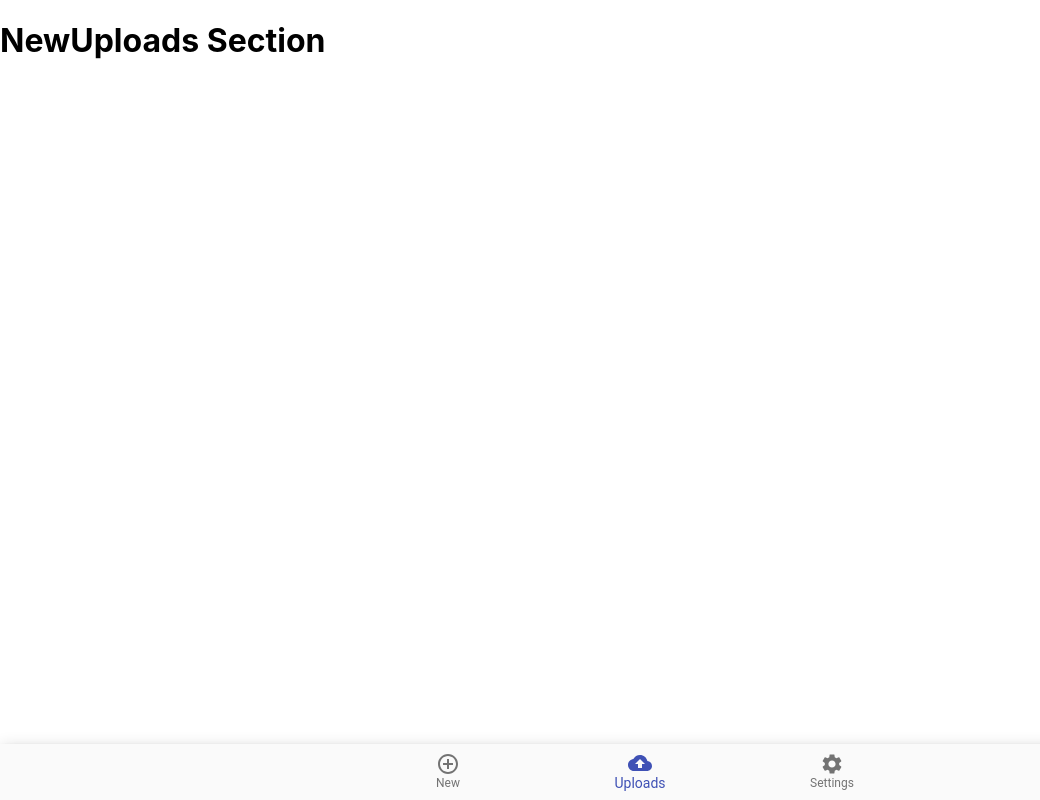
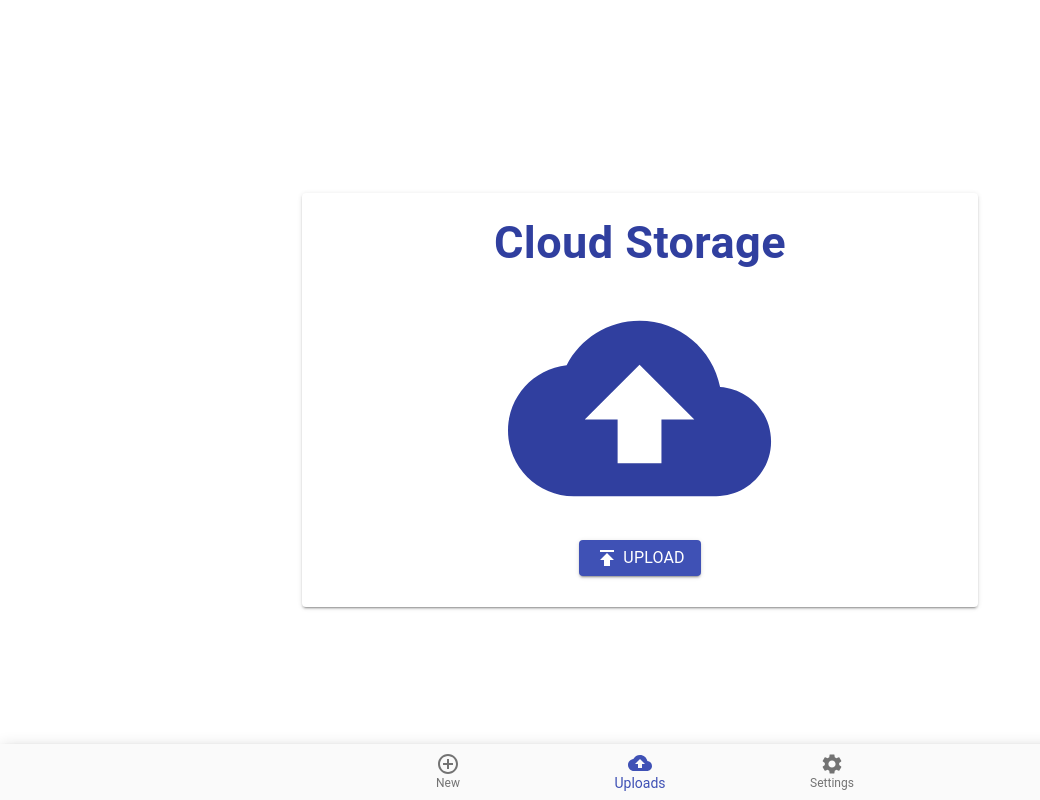
Before and after one commit to vishwa-jith/CloudStorage, a React (Create React App) app: page /newUpload in a window 1280 px wide. Shown: the whole page, without its empty margins (0-1040 px from the left). Built offline with nearby package versions, Linux system fonts and the light colour scheme.

Commit message:
Add New Upload UI

```diff
--- a/src/pages/NewUploads/newuploads.container.jsx
+++ b/src/pages/NewUploads/newuploads.container.jsx
@@ -1,9 +1,20 @@
-import React from "react";
+import React, { useState } from "react";
 import NewUploadsView from "./newuploads.view";
 const Uploads = () => {
+  const [files, setFiles] = useState(null);
+  const handleFileChange = (event) => {
+    setFiles(event.target.files);
+  };
+  const handleCancel = () => {
+    setFiles(null);
+  };
   return (
     <>
-      <NewUploadsView />
+      <NewUploadsView
+        files={files}
+        handleFileChange={handleFileChange}
+        handleCancel={handleCancel}
+      />
     </>
   );
 };
--- a/src/pages/NewUploads/newuploads.view.jsx
+++ b/src/pages/NewUploads/newuploads.view.jsx
@@ -1,9 +1,130 @@
 import React from "react";
-const NewUploadsView = () => {
+import CloudUploadIcon from "@material-ui/icons/CloudUpload";
+import { makeStyles, createStyles } from "@material-ui/core/styles";
+import {
+  Grid,
+  Typography,
+  Paper,
+  Box,
+  Button,
+  ButtonGroup,
+} from "@material-ui/core";
+import PublishIcon from "@material-ui/icons/Publish";
+import DoneIcon from "@material-ui/icons/Done";
+import CloseIcon from "@material-ui/icons/Close";
+const useStyles = makeStyles((theme) =>
+  createStyles({
+    root: {
+      display: "flex",
+      color: theme.palette.primary.dark,
+      width: "100%",
+      height: "100vh",
+      alignItems: "center",
+    },
+    rootFont: {
+      color: theme.palette.primary.dark,
+      fontSize:
+        "calc( 30px + ( 50 - 30 ) * (( 100vw - 300px ) / ( 1600 - 300 )))",
+      fontWeight: "bold",
+    },
+    font: {
+      color: theme.palette.primary.dark,
+      fontSize:
+        "calc( 150px + ( 300 - 150 ) * (( 100vw - 300px ) / ( 1600 - 300 )))",
+    },
+    margin: {
+      marginBottom: "15px",
+    },
+    input: {
+      display: "none",
+    },
+    greencolor: {
+      color: theme.palette.success.main,
+      borderColor: theme.palette.success.main,
+    },
+    redcolor: {
+      color: theme.palette.error.main,
+      borderColor: theme.palette.error.main,
+    },
+  })
+);
+const NewUploadsView = ({ files, handleFileChange, handleCancel }) => {
+  const classes = useStyles();
   return (
-    <>
-      <h1>NewUploads Section</h1>
-    </>
+    <div className={classes.root}>
+      <Grid
+        container
+        justify="center"
+        alignItems="center"
+        flexDirection="column"
+      >
+        <Grid item container justify="center" alignItems="center" xs={12}>
+          <Paper elevation={2}>
+            <Box py={2}>
+              <Grid container justify="center" alignItems="center">
+                <Grid container justify="center" alignItems="center">
+                  <Typography className={classes.rootFont}>
+                    Cloud Storage
+                  </Typography>
+                </Grid>
+                <Grid container justify="center" alignItems="center">
+                  <CloudUploadIcon className={classes.font} />
+                </Grid>
+                <form>
+                  <Grid container justify="center" alignItems="center">
+                    {files ? (
+                      <>
+                        <ButtonGroup variant="outlined">
+                          <Button
+                            type="submit"
+                            size="large"
+                            className={classes.greencolor}
+                          >
+                            <DoneIcon />
+                          </Button>
+                          <Button
+                            size="large"
+                            className={classes.redcolor}
+                            onClick={handleCancel}
+                          >
+                            <CloseIcon />
+                          </Button>
+                        </ButtonGroup>
+                      </>
+                    ) : (
+                      <>
+                        <input
+                          accept="image/*"
+                          className={classes.input}
+                          id="contained-button-file"
+                          multiple
+                          type="file"
+                          onChange={handleFileChange}
+                        />
+                        <label htmlFor="contained-button-file">
+                          <Button
+                            variant="contained"
+                            color="primary"
+                            aria-label="add"
+                            className={classes.margin}
+                            component="span"
+                          >
+                            <PublishIcon />
+                            <Typography style={{ marginLeft: "4px" }}>
+                              UPLOAD
+                            </Typography>
+                          </Button>
+                        </label>
+                      </>
+                    )}
+                  </Grid>
+                </form>
+              </Grid>
+            </Box>
+          </Paper>
+        </Grid>
+      </Grid>
+    </div>
   );
 };
 export default NewUploadsView;
--- /dev/null
+++ b/src/utils/index.js
@@ -0,0 +1 @@
+export const BASE_URL = "http://localhost:8000";
```
Also changed, not shown: src/services/index.js (added).
